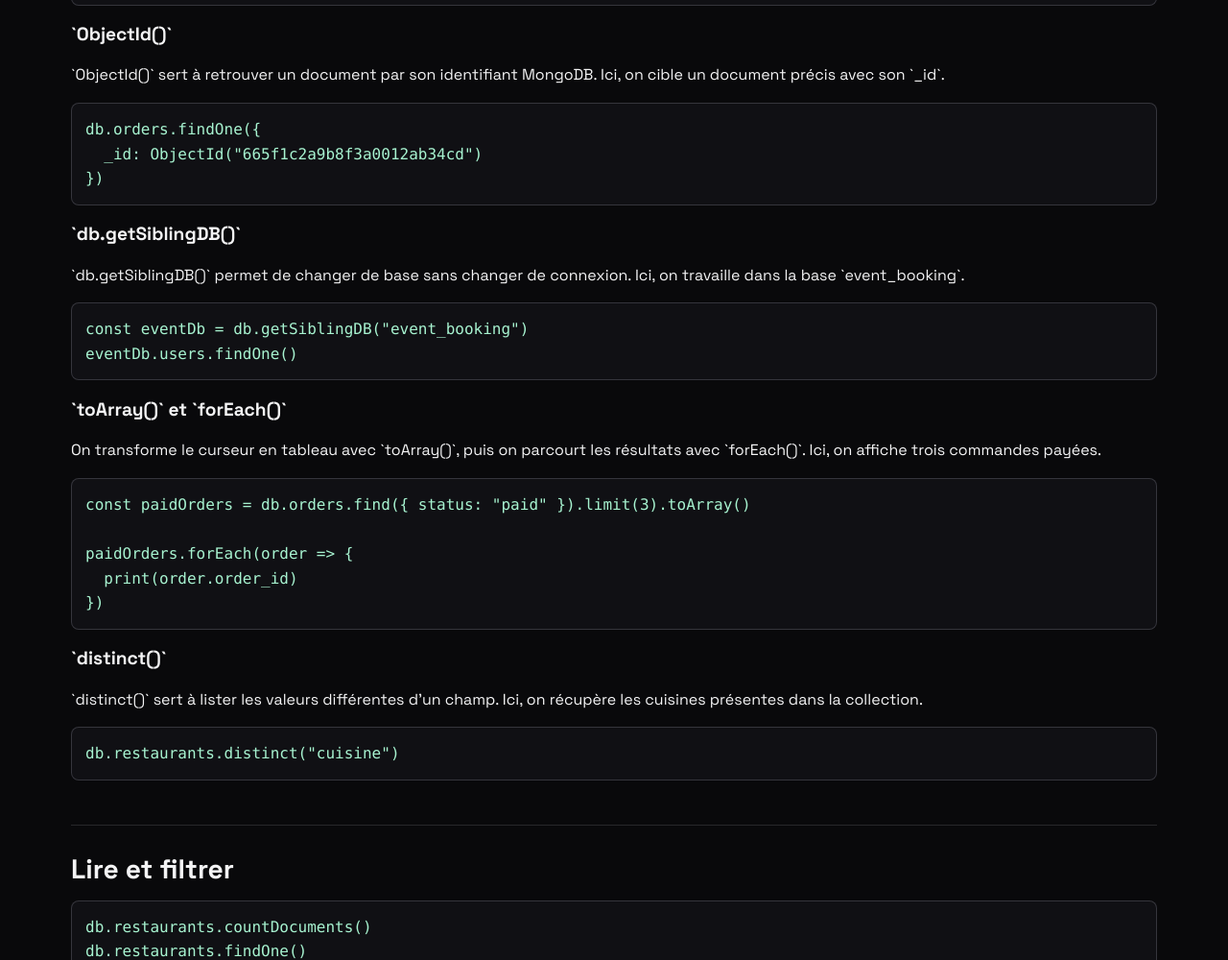
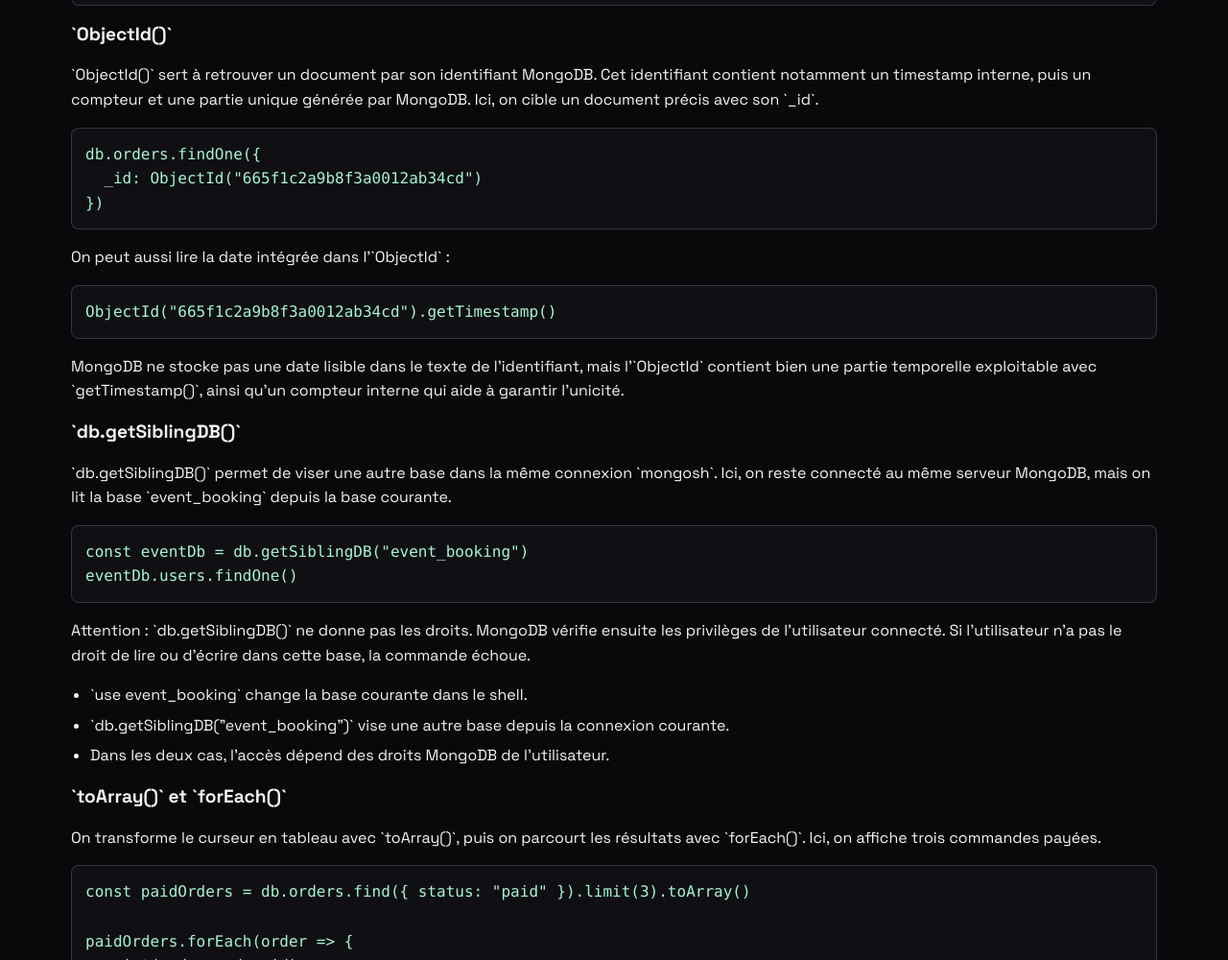
Before and after one commit to aah-supports/mongodb, a plain HTML site: page docs/cours/03-mongosh.html in a window 1280 px wide. Shown: the part 1241-2241 px from the top of the page at 96% size. Drawn offline with Linux system fonts and the light colour scheme.

Commit message:
Clarify mongosh helper behavior

```diff
--- a/docs/cours/03-mongosh.html
+++ b/docs/cours/03-mongosh.html
@@ -23,14 +23,23 @@ show collections</code></pre></section>
   }
 })</code></pre>
         <h3>`ObjectId()`</h3>
-        <p>`ObjectId()` sert à retrouver un document par son identifiant MongoDB. Ici, on cible un document précis avec son `_id`.</p>
+        <p>`ObjectId()` sert à retrouver un document par son identifiant MongoDB. Cet identifiant contient notamment un timestamp interne, puis un compteur et une partie unique générée par MongoDB. Ici, on cible un document précis avec son `_id`.</p>
         <pre><code>db.orders.findOne({
   _id: ObjectId("665f1c2a9b8f3a0012ab34cd")
 })</code></pre>
+        <p>On peut aussi lire la date intégrée dans l'`ObjectId` :</p>
+        <pre><code>ObjectId("665f1c2a9b8f3a0012ab34cd").getTimestamp()</code></pre>
+        <p>MongoDB ne stocke pas une date lisible dans le texte de l'identifiant, mais l'`ObjectId` contient bien une partie temporelle exploitable avec `getTimestamp()`, ainsi qu'un compteur interne qui aide à garantir l'unicité.</p>
         <h3>`db.getSiblingDB()`</h3>
-        <p>`db.getSiblingDB()` permet de changer de base sans changer de connexion. Ici, on travaille dans la base `event_booking`.</p>
+        <p>`db.getSiblingDB()` permet de viser une autre base dans la même connexion `mongosh`. Ici, on reste connecté au même serveur MongoDB, mais on lit la base `event_booking` depuis la base courante.</p>
         <pre><code>const eventDb = db.getSiblingDB("event_booking")
 eventDb.users.findOne()</code></pre>
+        <p>Attention : `db.getSiblingDB()` ne donne pas les droits. MongoDB vérifie ensuite les privilèges de l'utilisateur connecté. Si l'utilisateur n'a pas le droit de lire ou d'écrire dans cette base, la commande échoue.</p>
+        <ul>
+          <li>`use event_booking` change la base courante dans le shell.</li>
+          <li>`db.getSiblingDB("event_booking")` vise une autre base depuis la connexion courante.</li>
+          <li>Dans les deux cas, l'accès dépend des droits MongoDB de l'utilisateur.</li>
+        </ul>
         <h3>`toArray()` et `forEach()`</h3>
         <p>On transforme le curseur en tableau avec `toArray()`, puis on parcourt les résultats avec `forEach()`. Ici, on affiche trois commandes payées.</p>
         <pre><code>const paidOrders = db.orders.find({ status: "paid" }).limit(3).toArray()
```
Also changed, not shown: Supports/cours-mongodb/03-mongosh.md (+19 -3 lines).
